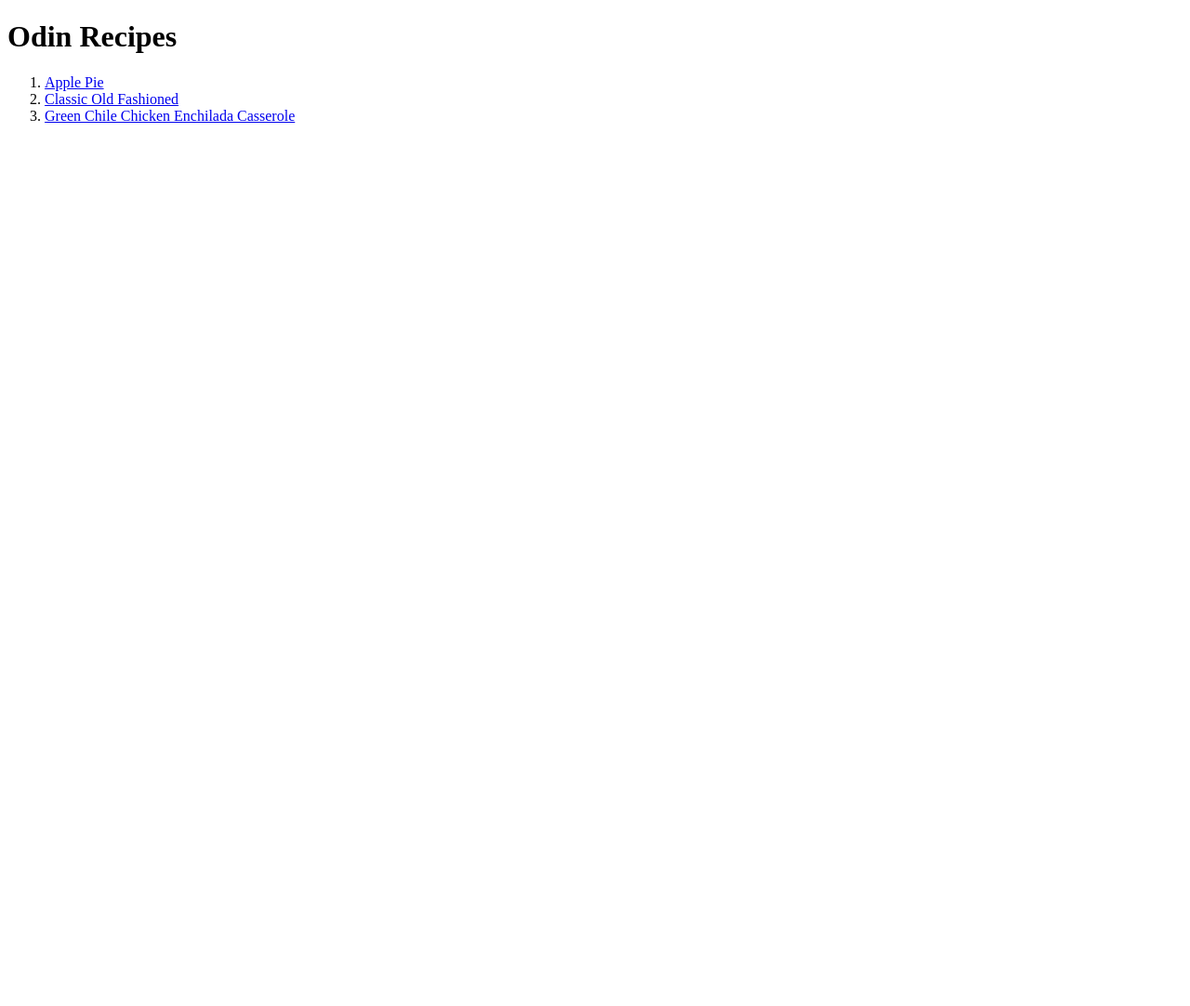
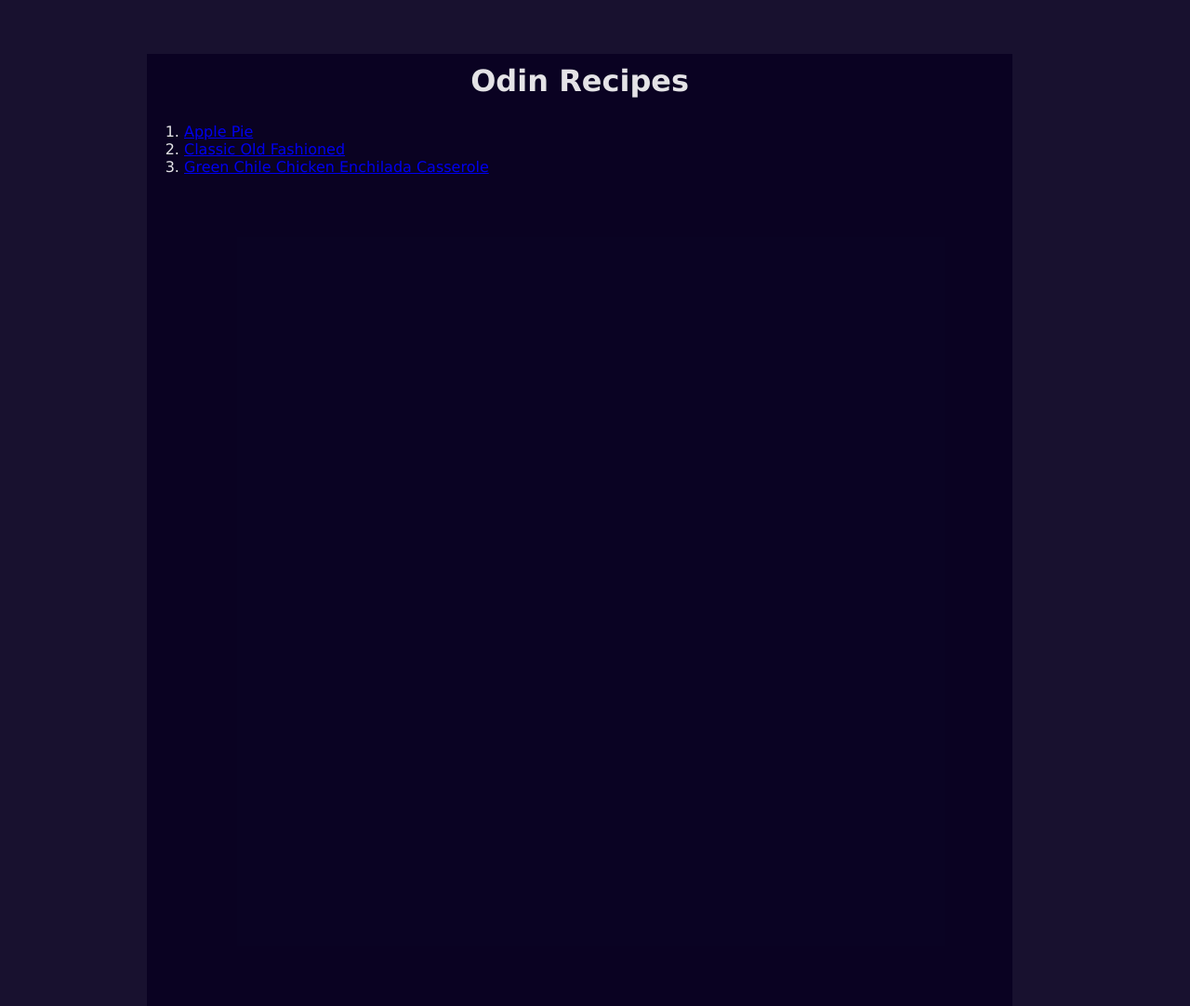
Before and after one commit to LofQ123/odin-recipes, a plain HTML site: page index.html in a window 1280 px wide. Shown: the whole page at 93% size. Before the commit the page ends 800 px from the top, so only its background shows below. Drawn offline with Linux system fonts and the light colour scheme.

Commit message:
Add style

```diff
--- a/index.html
+++ b/index.html
@@ -3,13 +3,17 @@
     <head>
         <meta charset="UTF-8">
         <title>Odin Recipes</title>
+        <link rel="stylesheet" href="styles.css">
     </head>
     <body>
-        <h1>Odin Recipes</h1>
-        <ol>
-            <li><a href="recipes/apple_pie.html">Apple Pie</a></li>
-            <li><a href="recipes/classic_old_fashioned.html">Classic Old Fashioned</a></li>
-            <li><a href="recipes/chicken_enchilada_casserole.html">Green Chile Chicken Enchilada Casserole</a></li>
+        <div>
+            <h1>Odin Recipes</h1>
+            <ol>
+                <li><a href="recipes/apple_pie.html">Apple Pie</a></li>
+                <li><a href="recipes/classic_old_fashioned.html">Classic Old Fashioned</a></li>
+                <li><a href="recipes/chicken_enchilada_casserole.html">Green Chile Chicken Enchilada Casserole</a></li>
         </ol>
+        </div>
+
     </body>
 </html>
--- /dev/null
+++ b/styles.css
@@ -0,0 +1,26 @@
+html {
+    background-color: rgba(9, 2, 34, 0.938);
+    color: rgba(255, 255, 255, 0.89);
+    font-family:Verdana, Geneva, Tahoma, sans-serif;
+    margin: 50px;
+}
+
+div {
+    background-color: rgba(9, 2, 34, 0.938);
+    width: 80%;
+    height: 80vw;
+    margin: 0px 100px;
+
+}
+
+
+h1 {
+    margin: auto;
+    text-align: center;
+    padding: 10px;
+}
+
+img {
+    display: block;
+
+}
```
Also changed, not shown: recipes/apple_pie.html (+1 -0 lines), recipes/chicken_enchilada_casserole.html (+1 -0 lines), recipes/classic_old_fashioned.html (+1 -0 lines).
